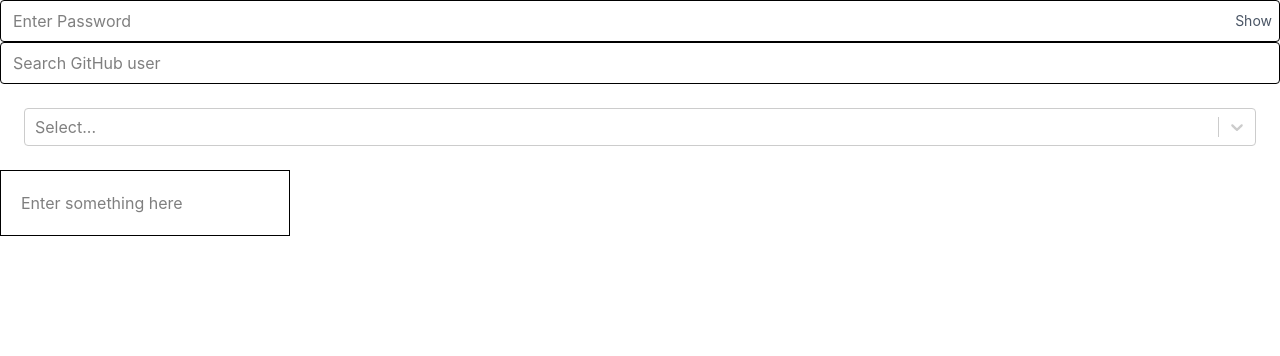
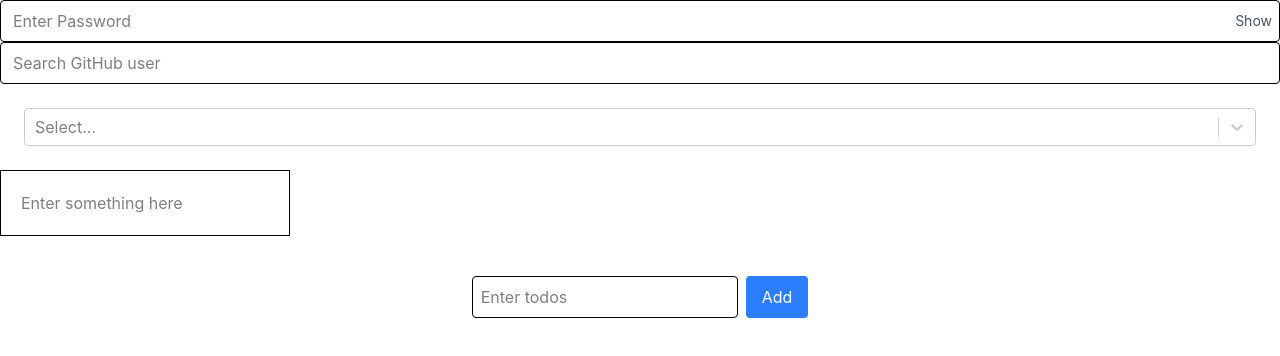
Before and after one commit to Prabigyakafle890/react-challenges, a React (Vite) app: page / in a window 1280 px wide. Shown: the top 356 px of the page. Built offline with nearby package versions, Linux system fonts and the light colour scheme.

Commit message:
feat(excercise 6): Todo using useReducer

```diff
--- a/src/App.tsx
+++ b/src/App.tsx
@@ -4,6 +4,7 @@ import './index.css'
 import GithubProfileFetcher from './components/github_profile_fetcher/GithubProfileFetcher'
 import { useLocalStorage } from './components/useLocalStorageHook/hooks/useLocalStorage';
 import { SearchableDropdown } from './components/SearchableDropdown';
+import { UseReducerTodo } from './components/UseReducerTodo';
 
 function App() {
 
@@ -16,6 +17,7 @@ const [LSValue, setLSValue] = useLocalStorage("ls", "");
      <SearchableDropdown />
      <input placeholder="Enter something here" onChange={(e)=> setLSValue(e.target.value) } className='border p-5'/>
      <p>{LSValue}</p>
+     <UseReducerTodo />
     </>
   )
 }
--- /dev/null
+++ b/src/components/UseReducerTodo.tsx
@@ -0,0 +1,78 @@
+import { useReducer, useState } from "react";
+
+type Action =
+  | { type: "ADD"; payload: string }
+  | { type: "DELETE"; payload: number };
+
+type Todo = {
+  id: number;
+  text: string;
+};
+
+export const UseReducerTodo = () => {
+  const reducer = (state: Todo[], action: Action): Todo[] => {
+    switch (action.type) {
+      case "ADD":
+        return [
+          ...state,
+          { id: Date.now(), text: action.payload },
+        ];
+
+      case "DELETE":
+        return state.filter((todo) => todo.id !== action.payload);
+
+      default:
+        return state;
+    }
+  };
+
+  const [todo, dispatch] = useReducer(reducer, []);
+  const [input, setInput] = useState<string>("");
+
+  return (
+    <div className="flex flex-col items-center mt-10 gap-4">
+
+
+      <div className="flex gap-2">
+        <input
+          className="border p-2 rounded"
+          placeholder="Enter todos"
+          value={input}
+          onChange={(e) => setInput(e.target.value)}
+        />
+
+        <button
+          className="bg-blue-500 text-white px-4 py-2 rounded"
+          onClick={() => {
+            if (!input.trim()) return;
+            dispatch({ type: "ADD", payload: input });
+            setInput("");
+          }}
+        >
+          Add
+        </button>
+      </div>
+
+
+      <div className="w-64">
+        {todo.map((t) => (
+          <div
+            key={t.id}
+            className="flex justify-between items-center bg-gray-100 p-2 rounded mt-2"
+          >
+            <span>{t.text}</span>
+
+            <button
+              className="text-red-500 font-bold"
+              onClick={() =>
+                dispatch({ type: "DELETE", payload: t.id })
+              }
+            >
+              Delete
+            </button>
+          </div>
+        ))}
+      </div>
+    </div>
+  );
+};
```
